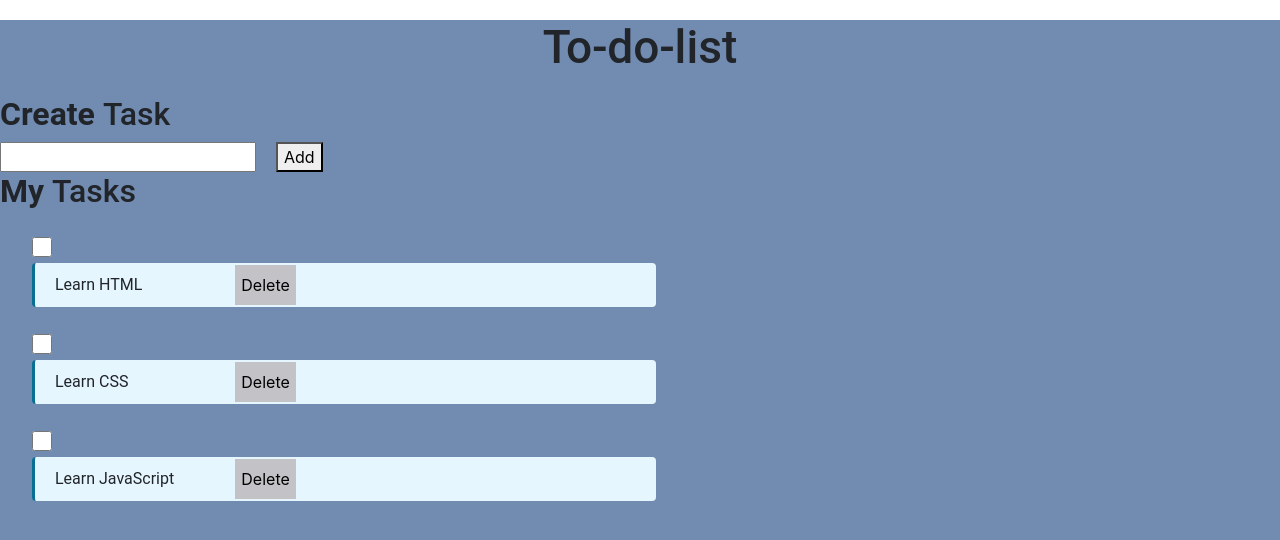
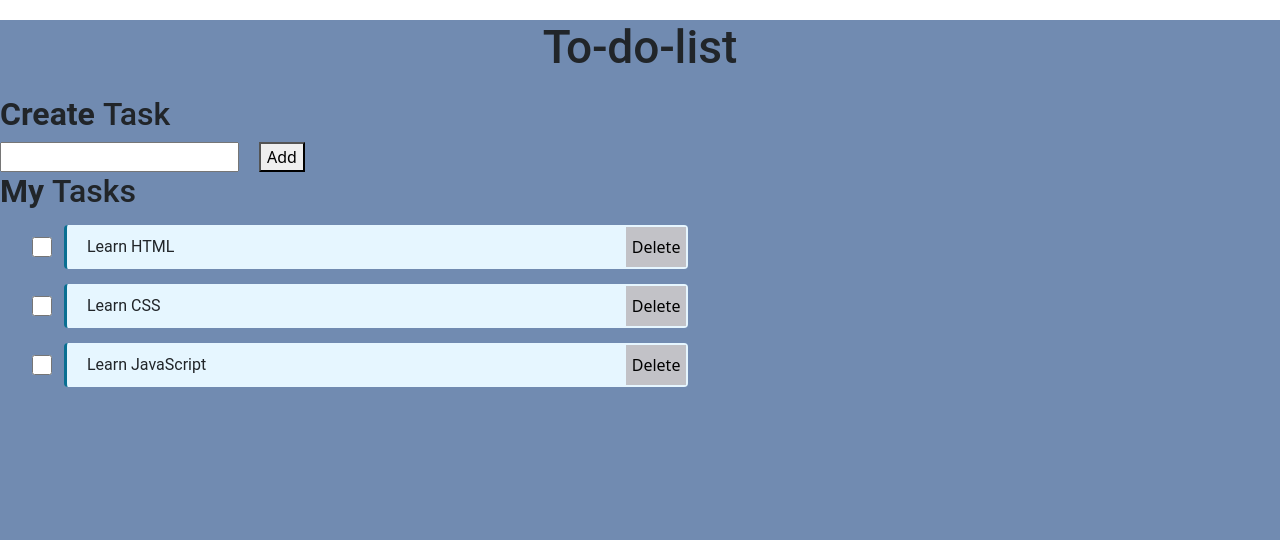
Before and after one commit to Monimrowka/ToDoList-React, a React (Create React App) app in the folder to-do-list-react/: page / in a window 1280 px wide. Shown: the top 540 px of the page. Built offline with nearby package versions, Linux system fonts and the light colour scheme.

Commit message:
withobjectarray

```diff
--- a/to-do-list-react/package.json
+++ b/to-do-list-react/package.json
@@ -1,3 +1,5 @@
+
+
 {
   "name": "to-do-list-react",
   "version": "0.1.0",
--- a/to-do-list-react/src/App.css
+++ b/to-do-list-react/src/App.css
@@ -43,7 +43,7 @@
   display: flex;
   flex-direction: row;
   justify-content:space-around;
-  width: 50%;
+
   margin: 0px;
   padding: 0px;
 }
@@ -70,7 +70,7 @@
   display: flex;
   flex-direction: column-reverse;
   background-color: #e6f6ff;
-
+  width:50%;
   border-style: solid;
   border-width: 3px;
   border-color: #096f92;
--- a/to-do-list-react/src/App.js
+++ b/to-do-list-react/src/App.js
@@ -1,6 +1,6 @@
 import './App.css';
 import Todo from './Component/Todo';
-
+import 'bootstrap/dist/css/bootstrap.min.css';
 
 let doList = [
   {
@@ -20,11 +20,11 @@ let doList = [
 ];
 
 
+
  function App() {
-  const addfn =() =>
-  {
 
-  }
+
+
   return (
     <>
      <div className="dos-bg-container">
@@ -33,7 +33,7 @@ let doList = [
             Create <span className="create-task-heading-subpart">Task</span>
           </h1>
           <input type="text" id="doUserInput" className="todo-user-input" />
-          <button className="add-do-button" onClick={addfn}>Add</button>
+          <button className="add-do-button" >Add</button>
           <h1 className="do-items-heading">
             My <span className="do-items-heading-subpart">Tasks</span>
           </h1>
--- a/to-do-list-react/src/Component/Todo.js
+++ b/to-do-list-react/src/Component/Todo.js
@@ -2,27 +2,22 @@ import React from 'react';
 
 
 const Todo = props =>
-{ console.log(props)
-   const {textcontent} =props
-    const {text} = textcontent
+{
+  console.log(props)
+  const {textcontent} =props
+  const {text} = textcontent
 
 return(
-
-
-    <li className="do-item-container d-flex flex-column">
-    <div><input type="checkbox" className="checkbox-input" />
-    </div>
-
-    <div className = "d-flex flex-row label-container">
+    <li className="do-item-container d-flex flex-row justify-content-start">
+    <input type="checkbox" className="checkbox-input"></input>
+    <div className = "d-flex flex-row justify-content-between label-container">
         <label for="checkboxInput" className="checkbox-label">{text}
           </label>
+          <div>
           <button className="deletebtn">Delete</button>
-
+            </div>
           </div>
         </li>
-
-
-
-        );
+      );
 }
 export default Todo;
```
Also changed, not shown: to-do-list-react/src/Component/Addbutton.js (added, +9 -0 lines).
